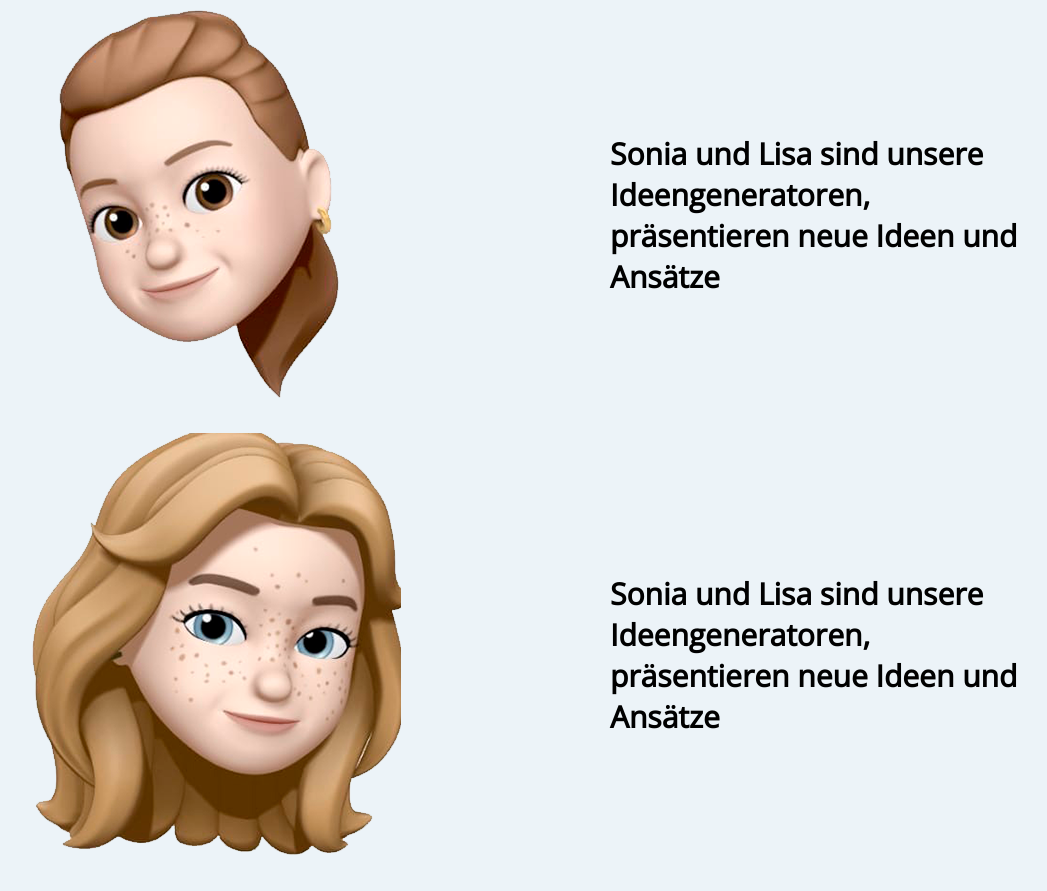
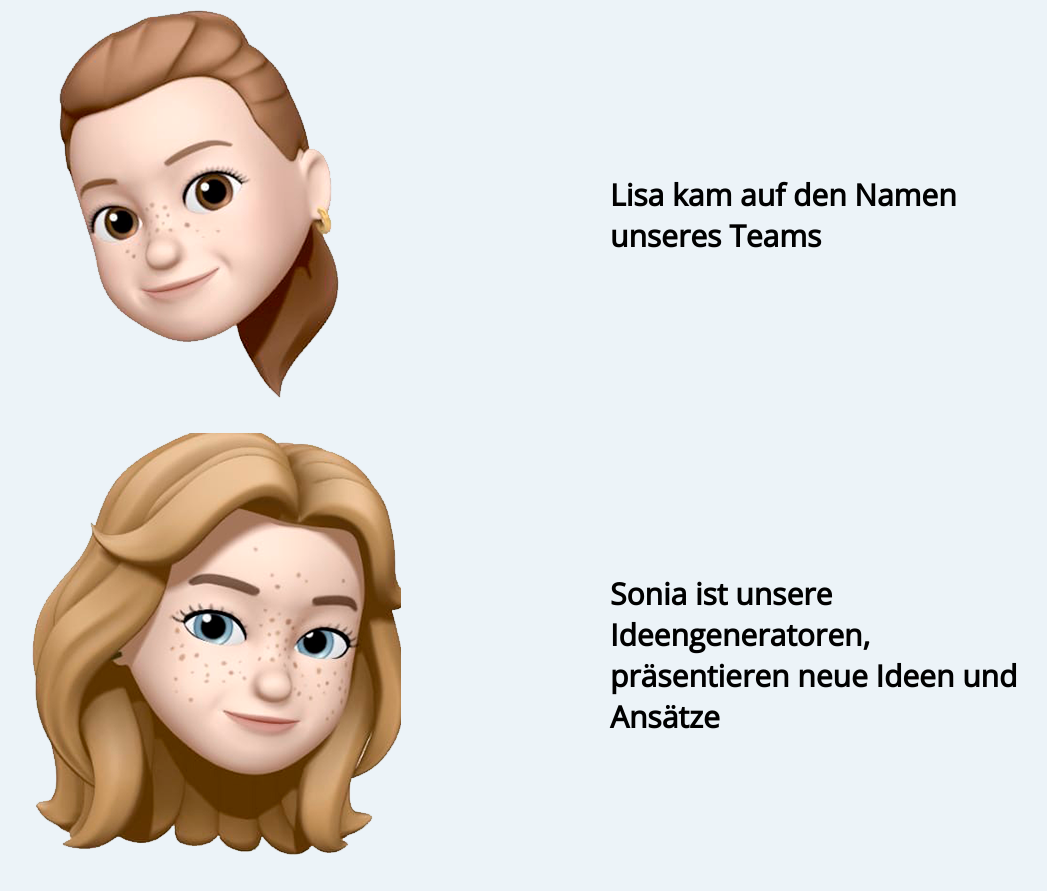
Before and after one commit to IljuhaAlikin12345/team, a plain HTML site: page index.html in a window 1280 px wide. Shown: the part 2900-3791 px from the top of the page, without its empty margins (110-1157 px from the left). Drawn offline with nearby package versions, Linux system fonts and the light colour scheme.

Commit message:
Add files via upload

```diff
--- a/index.html
+++ b/index.html
@@ -106,7 +106,7 @@
                 <img src="imgs/Lisa.png" alt="">
             </div>
             <div class="slider__text">
-                Sonia und Lisa sind unsere Ideengeneratoren, präsentieren neue Ideen und Ansätze
+                Lisa kam auf den Namen unseres Teams
             </div>
 
         </div>
@@ -115,7 +115,7 @@
                 <img src="imgs/Sonia.png" alt="">
             </div>
             <div class="slider__text">
-                Sonia und Lisa sind unsere Ideengeneratoren, präsentieren neue Ideen und Ansätze
+                Sonia ist unsere Ideengeneratoren, präsentieren neue Ideen und Ansätze
             </div>
 
         </div>
```
